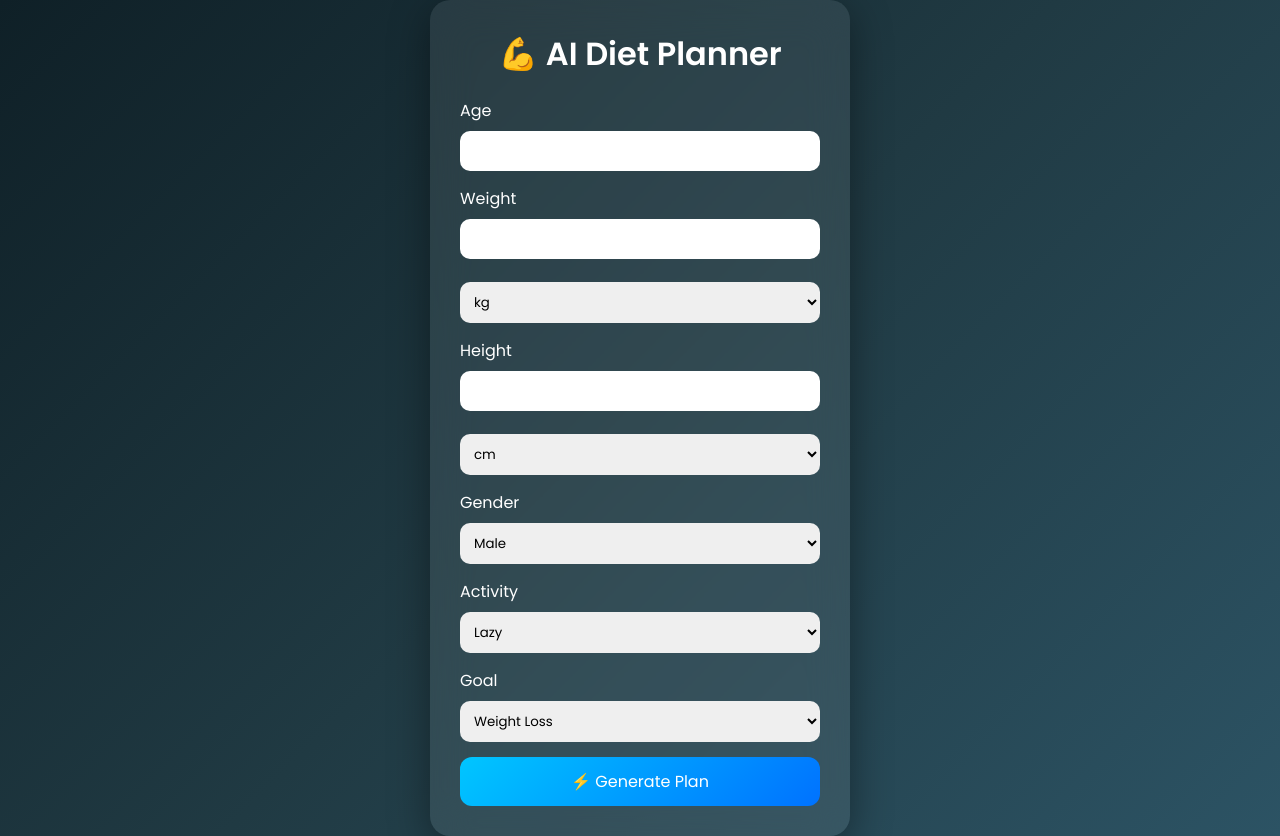
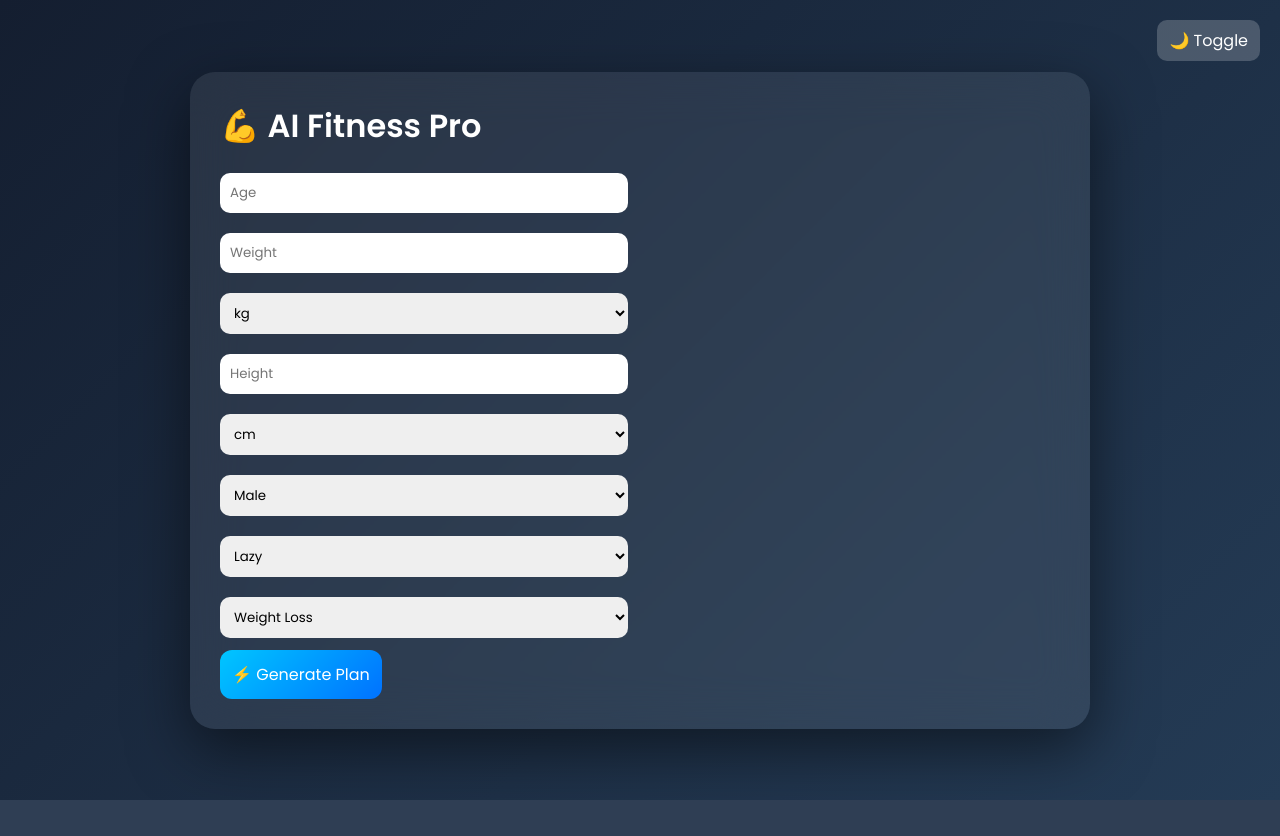
Before and after one commit to Arkop21/nutrition-website, a Flask app: page / in a window 1280 px wide. After the commit the page ends 800 px from the top, so only its background shows below. Run offline with Flask 3, Linux system fonts and the light colour scheme.

Commit message:
Update index.html

```diff
--- a/templates/index.html
+++ b/templates/index.html
@@ -2,9 +2,8 @@
 <html lang="en">
 <head>
 <meta charset="UTF-8">
-<title>AI Nutritionist</title>
+<title>AI Nutritionist Pro</title>
 
-<!-- Google Font -->
 <link href="https://fonts.googleapis.com/css2?family=Poppins:wght@300;400;600&display=swap" rel="stylesheet">
 
 <style>
@@ -16,48 +15,54 @@
 }
 
 body {
-    background: linear-gradient(135deg, #0f2027, #203a43, #2c5364);
+    background: linear-gradient(135deg, #141e30, #243b55);
     min-height: 100vh;
     display: flex;
     justify-content: center;
     align-items: center;
     color: white;
+    transition: 0.3s;
 }
 
-/* Glass Container */
-.container {
-    backdrop-filter: blur(20px);
-    background: rgba(255,255,255,0.08);
-    border-radius: 20px;
-    padding: 30px;
-    width: 420px;
-    box-shadow: 0 10px 40px rgba(0,0,0,0.4);
+.dark {
+    background: linear-gradient(135deg, #000000, #434343);
 }
 
-/* Title */
-h1 {
-    text-align: center;
-    margin-bottom: 20px;
-    font-weight: 600;
+.container {
+    width: 900px;
+    backdrop-filter: blur(25px);
+    background: rgba(255,255,255,0.08);
+    border-radius: 25px;
+    padding: 30px;
+    box-shadow: 0 20px 60px rgba(0,0,0,0.5);
+    display: grid;
+    grid-template-columns: 1fr 1fr;
+    gap: 25px;
 }
 
-/* Inputs */
+/* LEFT SIDE */
+.form-box {
+    display: flex;
+    flex-direction: column;
+}
+
+h1 {
+    margin-bottom: 15px;
+}
+
 input, select {
     width: 100%;
     padding: 10px;
-    margin-top: 8px;
-    margin-bottom: 15px;
+    margin: 8px 0 12px;
+    border-radius: 10px;
     border: none;
-    border-radius: 10px;
     outline: none;
 }
 
-/* Button */
 button {
-    width: 100%;
     padding: 12px;
+    border-radius: 12px;
     border: none;
-    border-radius: 12px;
     background: linear-gradient(135deg, #00c6ff, #0072ff);
     color: white;
     font-size: 16px;
@@ -69,64 +74,103 @@ button:hover {
     transform: scale(1.05);
 }
 
-/* Results */
-.results {
-    margin-top: 20px;
+/* RIGHT SIDE */
+.output-box {
+    display: flex;
+    flex-direction: column;
+    gap: 15px;
+}
+
+/* Cards */
+.card {
+    background: rgba(0,0,0,0.4);
     padding: 15px;
     border-radius: 15px;
-    background: rgba(0,0,0,0.3);
 }
 
+/* Progress bars */
+.bar {
+    height: 10px;
+    border-radius: 10px;
+    background: rgba(255,255,255,0.2);
+    margin-top: 5px;
+}
+
+.fill {
+    height: 100%;
+    border-radius: 10px;
+    background: linear-gradient(90deg, #00c6ff, #0072ff);
+}
+
+/* AI Chat box */
 .ai-box {
-    margin-top: 15px;
+    background: rgba(0,0,0,0.6);
     padding: 15px;
     border-radius: 15px;
-    background: rgba(0,0,0,0.5);
+    max-height: 250px;
+    overflow-y: auto;
     white-space: pre-wrap;
 }
+
+/* Toggle */
+.toggle {
+    position: absolute;
+    top: 20px;
+    right: 20px;
+    cursor: pointer;
+    padding: 8px 12px;
+    border-radius: 10px;
+    background: rgba(255,255,255,0.2);
+}
+
+/* Responsive */
+@media(max-width: 900px) {
+    .container {
+        grid-template-columns: 1fr;
+        width: 95%;
+    }
+}
 </style>
+</head>
 
-</head>
 <body>
+
+<div class="toggle" onclick="toggleMode()">🌙 Toggle</div>
 
 <div class="container">
 
-    <h1>💪 AI Diet Planner</h1>
+<!-- LEFT -->
+<div class="form-box">
+    <h1>💪 AI Fitness Pro</h1>
 
     <form method="POST">
 
-        <label>Age</label>
-        <input type="number" name="age" required>
+        <input type="number" name="age" placeholder="Age" required>
 
-        <label>Weight</label>
-        <input type="number" step="any" name="weight" required>
+        <input type="number" step="any" name="weight" placeholder="Weight" required>
         <select name="weight_unit">
             <option value="kg">kg</option>
             <option value="pounds">pounds</option>
         </select>
 
-        <label>Height</label>
-        <input type="number" step="any" name="height" required>
+        <input type="number" step="any" name="height" placeholder="Height" required>
         <select name="height_unit">
             <option value="cm">cm</option>
             <option value="feet">feet</option>
             <option value="m">meters</option>
         </select>
 
-        <label>Gender</label>
         <select name="gender">
             <option>Male</option>
             <option>Female</option>
         </select>
 
-        <label>Activity</label>
         <select name="activity">
             <option>Lazy</option>
             <option>Normal</option>
             <option>Active</option>
         </select>
 
-        <label>Goal</label>
         <select name="goal">
             <option value="weight_loss">Weight Loss</option>
             <option value="weight_gain">Weight Gain</option>
@@ -135,27 +179,48 @@ button:hover {
 
         <button type="submit">⚡ Generate Plan</button>
     </form>
+</div>
+
+<!-- RIGHT -->
+<div class="output-box">
 
 {% if BMI %}
-    <div class="results">
-        <h3>📊 Your Stats</h3>
-        <p><b>BMI:</b> {{ BMI }}</p>
-        <p><b>Status:</b> {{ status }}</p>
-        <p><b>Calories:</b> {{ calories }}</p>
-        <p><b>Protein:</b> {{ protein }} g</p>
-        <p><b>Fat:</b> {{ fat }} g</p>
-        <p><b>Carbs:</b> {{ carbs }} g</p>
+<div class="card">
+    <h3>📊 Stats</h3>
+    <p>BMI: {{ BMI }}</p>
+    <p>Status: {{ status }}</p>
+    <p>Calories: {{ calories }}</p>
+</div>
+
+<div class="card">
+    <h3>🍗 Macros</h3>
+
+    <p>Protein ({{ protein }}g)</p>
+    <div class="bar"><div class="fill" style="width: {{ protein/2 }}%"></div></div>
+
+    <p>Fat ({{ fat }}g)</p>
+    <div class="bar"><div class="fill" style="width: {{ fat/2 }}%"></div></div>
+
+    <p>Carbs ({{ carbs }}g)</p>
+    <div class="bar"><div class="fill" style="width: {{ carbs/3 }}%"></div></div>
 </div>
 {% endif %}
 
 {% if ai_plan %}
 <div class="ai-box">
-        <h3>🤖 AI Diet Plan</h3>
-        {{ ai_plan }}
+    🤖 {{ ai_plan }}
 </div>
 {% endif %}
 
 </div>
 
+</div>
+
+<script>
+function toggleMode() {
+    document.body.classList.toggle("dark");
+}
+</script>
+
 </body>
 </html>
```
Lines whose indentation alone changed are shown as unchanged.
